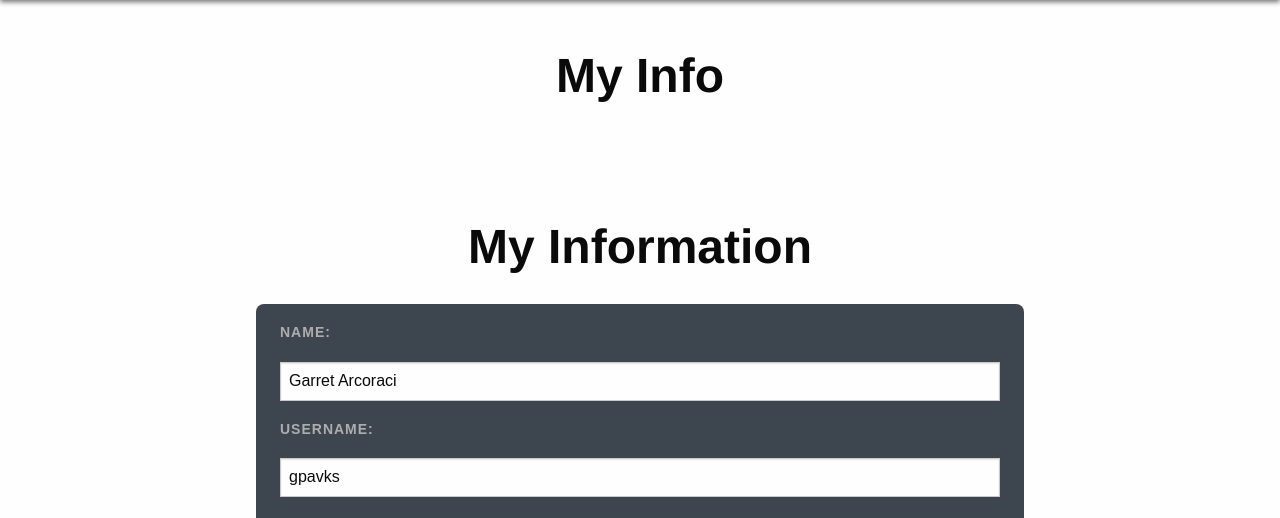
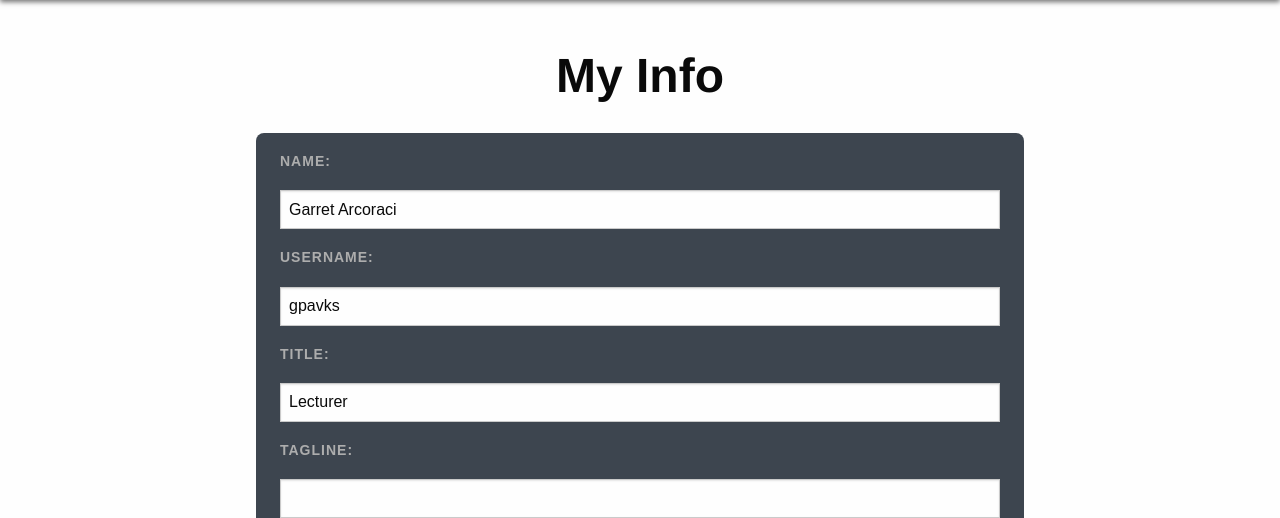
Before and after one commit to dmoore092/ISTE330FacultyResearchDB, a PHP site: page /myInfo.php in a window 1280 px wide. Shown: the part 54-572 px from the top of the page. Run offline with PHP 8.4, Linux system fonts and the light colour scheme; a user stored in the database is signed in; data comes from the database, SQL or seed files in the repository; data that the repository does not hold is empty; some libraries are stand-ins or nearby versions.

Commit message:
fixing myproject.php for public

```diff
--- a/myInfo.php
+++ b/myInfo.php
@@ -22,7 +22,6 @@
 
 
         }
-      echo "<main><h1 class='title'>My Information</h1>";
 
         switch($_SESSION['role']) {
           case 1:
```
